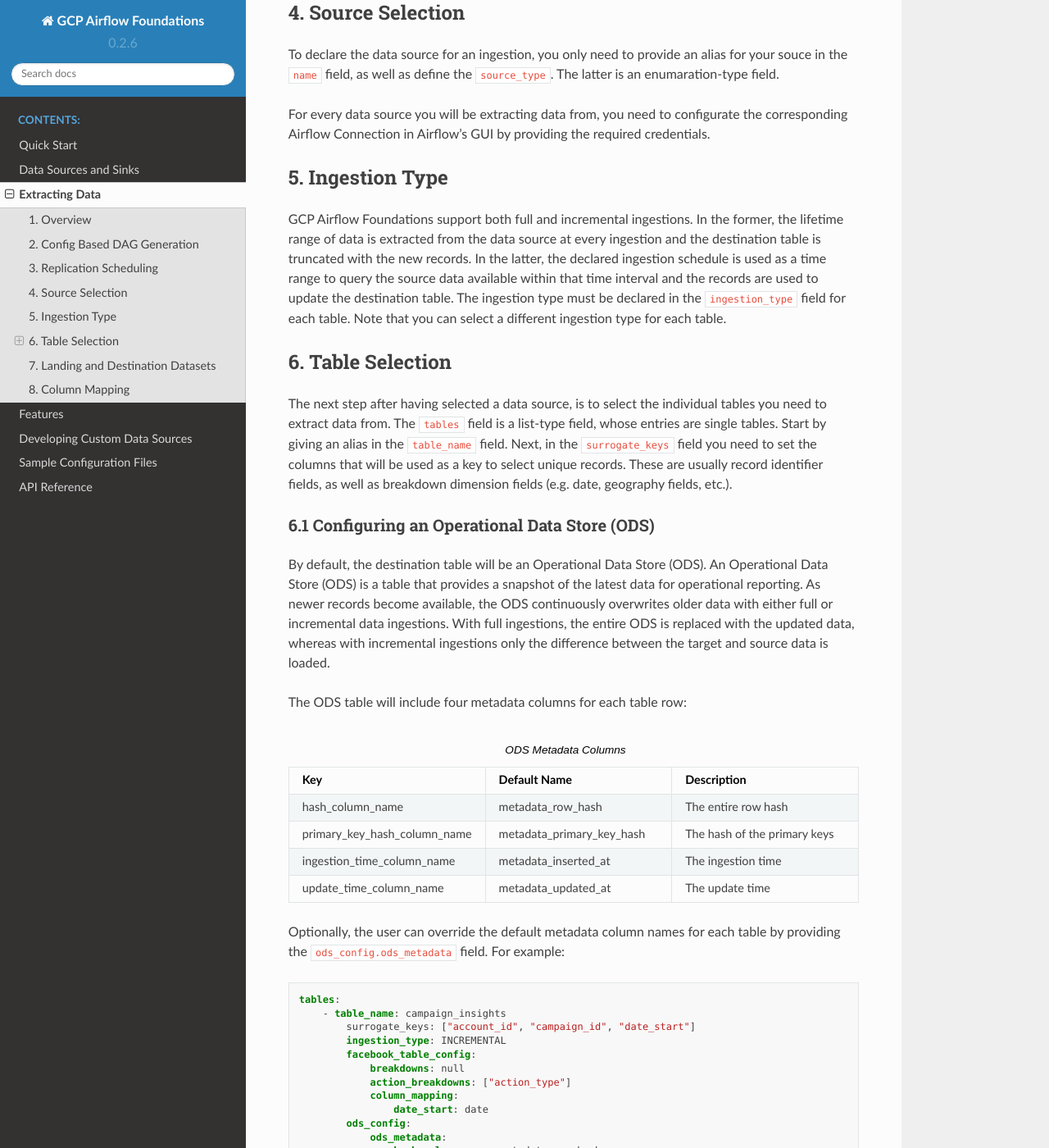
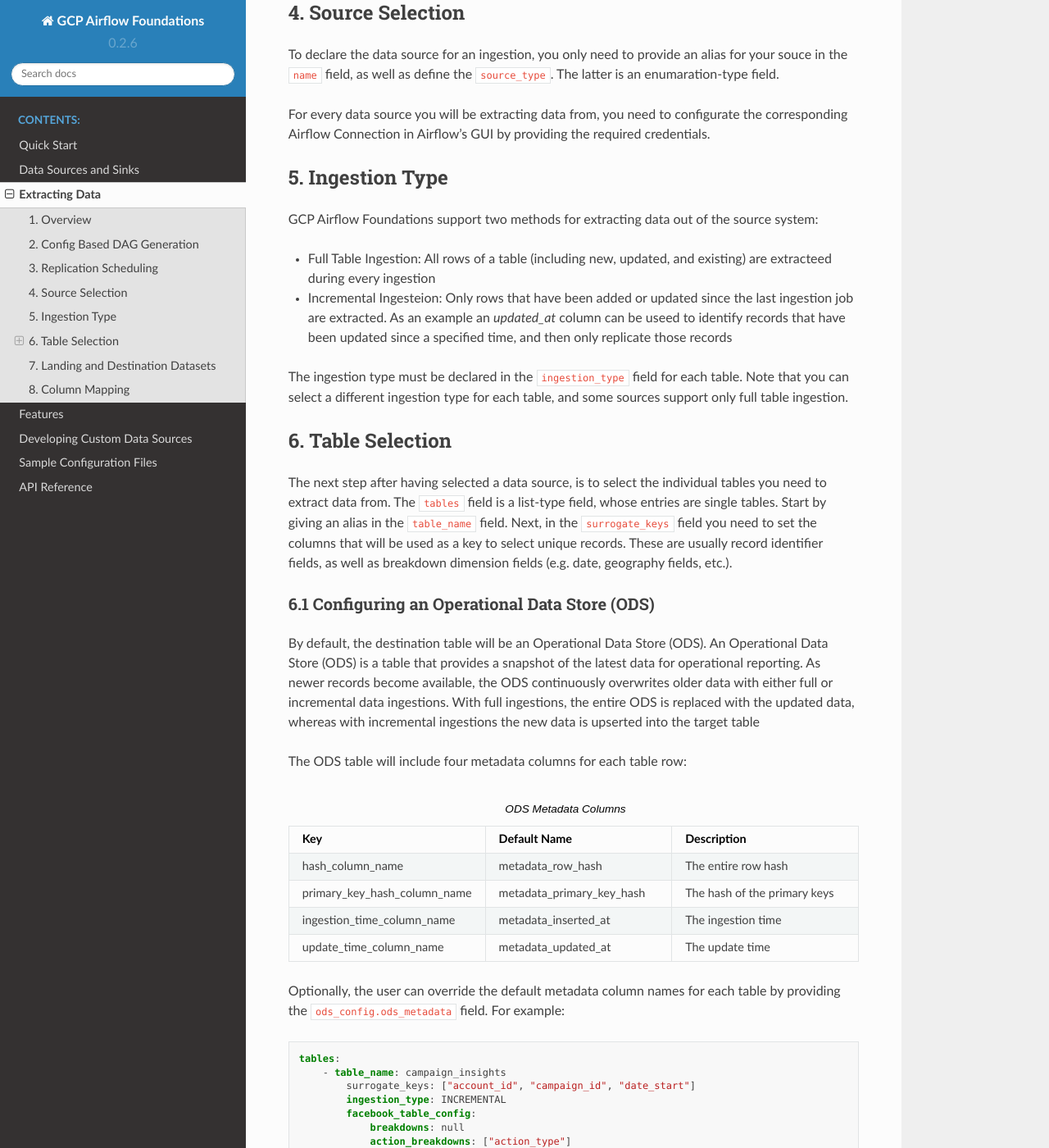
Before and after one commit to badal-io/gcp-airflow-foundations, a Sphinx documentation site: the page built from docs/data_extraction.rst, in a window 1280 px wide and 1400 px high, scrolled down 1872 px. Shown: the whole window at 82% size. Built offline with Sphinx 7.4.7 and the Read the Docs theme 2.0.0, drawn with Linux system fonts in a browser that asks for light colours.

Commit message:
Clean up doc for ingestion typee

```diff
--- a/docs/data_extraction.rst
+++ b/docs/data_extraction.rst
@@ -85,10 +85,14 @@
 .. ingestion_type
 5. Ingestion Type
 ========================
-GCP Airflow Foundations support both full and incremental ingestions. In the former, the lifetime range of data is extracted from the data source at every ingestion
-and the destination table is truncated with the new records. In the latter, the declared ingestion schedule is used as a time range to query the source data available within
-that time interval and the records are used to update the destination table. The ingestion type must be declared in the ``ingestion_type`` field for each table.
-Note that you can select a different ingestion type for each table.
+GCP Airflow Foundations support two methods for extracting data out of the source system:
+
+- Full Table Ingestion: All rows of a table  (including new, updated, and existing) are extracteed during every ingestion
+
+- Incremental Ingesteion: Only rows that have been added or updated since the last ingestion job are extracted. As an example an `updated_at` column can be useed to identify records that have been updated since a specified time, and then only replicate those records
+
+The ingestion type must be declared in the ``ingestion_type`` field for each table.
+Note that you can select a different ingestion type for each table, and some sources support only full table ingestion.
 
 .. table_selection:
 6. Table Selection
@@ -104,7 +108,7 @@
 
 By default, the destination table will be an Operational Data Store (ODS). An Operational Data Store (ODS) is a table that provides a snapshot of
 the latest data for operational reporting. As newer records become available, the ODS continuously overwrites older data with either full or incremental data ingestions.
-With full ingestions, the entire ODS is replaced with the updated data, whereas with incremental ingestions only the difference between the target and source data is loaded.
+With full ingestions, the entire ODS is replaced with the updated data, whereas with incremental ingestions the new data is upserted into the target table
 
 The ODS table will include four metadata columns for each table row:
 
```
